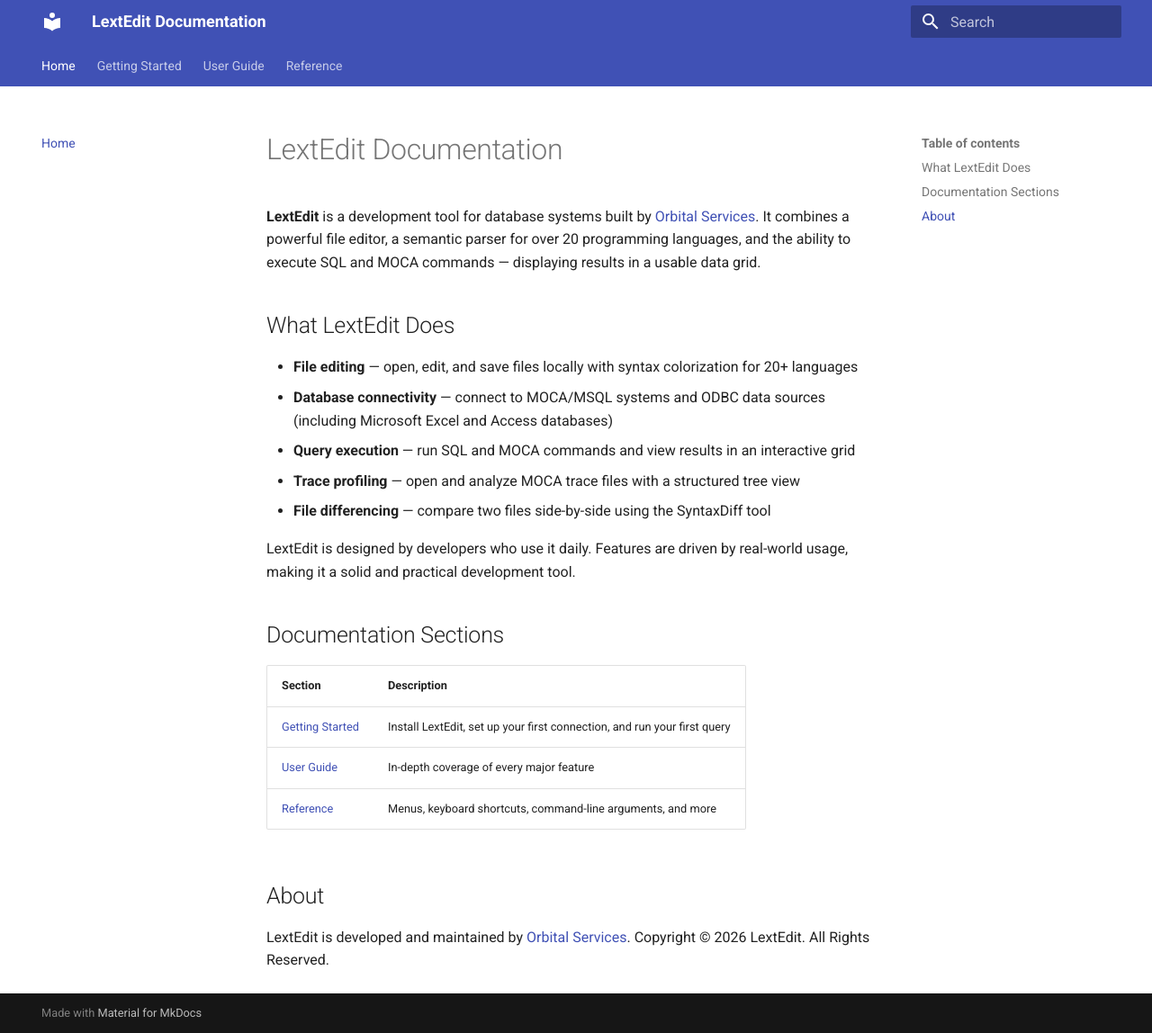
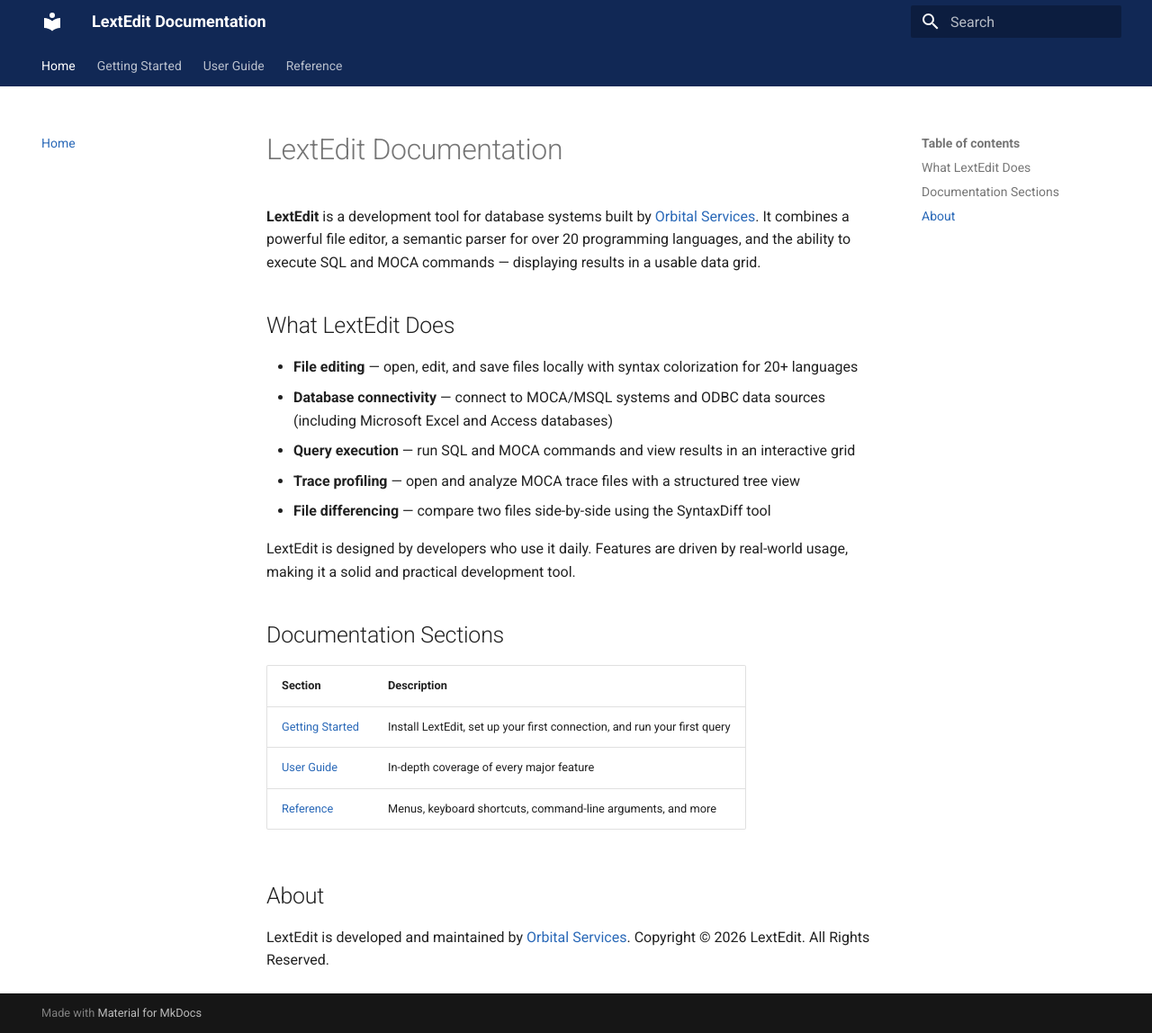
Before and after one commit to christopher-robertson/lextedit_documentation, an MkDocs documentation site: the page built from docs/index.md, in a window 1280 px wide and 1148 px high. Shown: the whole window at 90% size. Built offline with MkDocs 1.6.1 and Material for MkDocs 9.7.7, drawn with Linux system fonts in a browser that asks for light colours.

Commit message:
Apply company branding, favicon, and CI fix
- Add docs/stylesheets/extra.css with LextEdit brand colors (#112855 primary navy)
- Add docs/assets/images/favicon.svg (joomla-favicon-pinned.svg)
- Update mkdocs.yml: palette primary/accent → custom, extra_css, favicon
- Fix .github/workflows/ci.yaml: pip install -r requirements.txt

Co-Authored-By: Claude Sonnet 4.6 <noreply@anthropic.com>

```diff
--- /dev/null
+++ b/docs/stylesheets/extra.css
@@ -0,0 +1,8 @@
+/* LextEdit brand colors — overrides MkDocs Material defaults */
+[data-md-color-scheme="default"] {
+  --md-primary-fg-color:        #112855;
+  --md-primary-fg-color--light: #2a69b8;
+  --md-primary-fg-color--dark:  #010156;
+  --md-accent-fg-color:         #2a69b8;
+  --md-typeset-a-color:         #2a69b8;
+}
--- a/mkdocs.yml
+++ b/mkdocs.yml
@@ -3,12 +3,16 @@ site_description: Official documentation for LextEdit — the development IDE fo
 site_author: Orbital Services
 site_url: ""
 
+extra_css:
+  - stylesheets/extra.css
+
 theme:
   name: material
+  favicon: assets/images/favicon.svg
   palette:
     scheme: default
-    primary: indigo
-    accent: indigo
+    primary: custom
+    accent: custom
   features:
     - navigation.tabs
     - navigation.sections
```
Also changed, not shown: docs/assets/images/favicon.svg (added), 1 other file.
